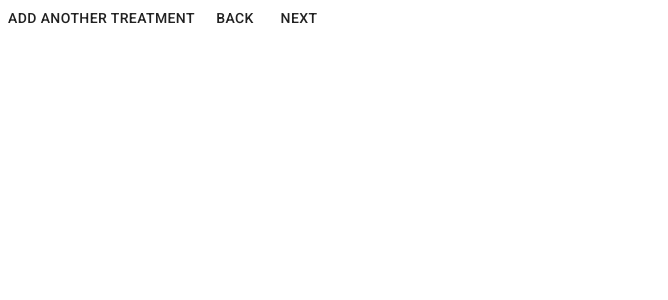
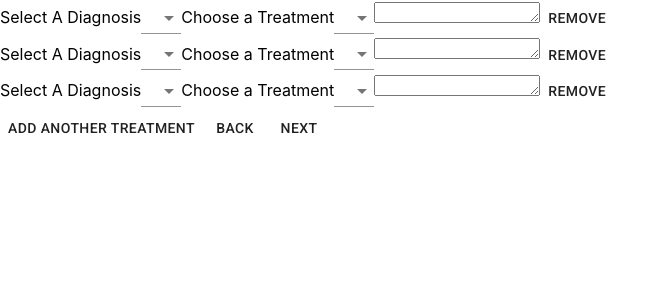
Before and after one commit to rginsberg549/rfa_v1, a React (Create React App) app in the folder client/: page /request-treatments in a window 1280 px wide. Shown: the top 300 px of the page, without its empty margins (0-668 px from the left). Built offline with nearby package versions, Linux system fonts and the light colour scheme.

Commit message:
refactoring RequestTreatment and TreatmentRow - this commit is incomplete

```diff
--- a/client/src/components/RequestTeatments.js
+++ b/client/src/components/RequestTeatments.js
@@ -1,19 +1,17 @@
-import React, { useContext, useState } from "react";
-import { Button, MenuItem } from '@material-ui/core';
-import FormObject from "../utils/FormContext";
+import React, { useState } from "react";
+import { Button } from '@material-ui/core';
 import { useHistory } from 'react-router-dom';
 import TreatmentRow from "../components/TreatmentRow";
-import selectedDiagnosisState from "../components/TreatmentRow";
 
 
 function RequestTreatments() {
-
   let history = useHistory();
 
-  const [treatmentRowState, setTreatmentRow] = useState({components: []})
-
-  const { updateRequestedTreatments } = useContext(FormObject);
-
+  const [treatmentRowState, setTreatmentRow] = useState([
+    { diagnosis: "Diagnosis 1", treatment: "", notes: "Note 1" },
+    { diagnosis: "Diagnosis 2", treatment: "", notes: "Note 2" },
+    { diagnosis: "Diagnosis 3", treatment: "", notes: "Note 3" },
+  ]);
 
   const handleNextClick = (event)=> {
     event.preventDefault();
@@ -26,17 +24,20 @@ function RequestTreatments() {
   }
 
   const renderTreatmentRow = () => {
-    const newTreatmentRow = [...treatmentRowState.components, <TreatmentRow/>];
-    setTreatmentRow({
-      components: newTreatmentRow
-    });
+    const newTreatmentRow = [...treatmentRowState,
+      {
+        id: "",
+        diagnosis: "",
+        treatment: "",
+        notes: "",
+      }]
+    setTreatmentRow(newTreatmentRow);
   }
-
 
 
   return (
     <div>
-      {treatmentRowState.components.map((i) => <TreatmentRow key={i} ></TreatmentRow>)}
+      {treatmentRowState.map(() => <TreatmentRow treatmentRowState={treatmentRowState}></TreatmentRow>)}
       <Button onClick={renderTreatmentRow.bind(this)}>Add Another Treatment</Button>
       <Button onClick={handleBackClick} type="submit" value="back">Back</Button>
       <Button onClick={handleNextClick} type="submit" value="next">Next</Button>
--- a/client/src/components/TreatmentRow.js
+++ b/client/src/components/TreatmentRow.js
@@ -4,36 +4,23 @@ import FormObject from "../utils/FormContext";
 import getDiagnosis from "../utils/getDiagnosis";
 import getTreatments from "../utils/getTreatments";
 
-function TreatmentRow() {
-
+function TreatmentRow(treatmentRowState) {
+  console.log(treatmentRowState);
 
   const [treatmentsState, setTreatments] = useState([]);
 
-  const [selectedDiagnosisState, setSelectedDiagnosis] = useState("");
-  const [selectedTreatmentsState, setSelectedTreatment] = useState("");
-  const [treatmentNotesState, setTreatmentNotes] = useState("");
-
-
-
-  const { updateRequestedTreatments } = useContext(FormObject);
-
   const handleDiagnosisChange = (event)=> {
       event.preventDefault();
-      setSelectedDiagnosis(event.target.value);
       const treatments = getTreatments(event.target.value);
       setTreatments(treatments);
-      updateRequestedTreatments(selectedDiagnosisState);
-      console.log(FormObject);
   }
 
   const handleTreatmentChange = (event)=> {
     event.preventDefault();
-    setSelectedTreatment(event.target.value);
   }
 
   const handleNotesChange = (event)=> {
     event.preventDefault();
-    setTreatmentNotes(event.target.value);
   }
 
   const handleDeleteTreatmentRow = (event)=> {
@@ -41,18 +28,18 @@ function TreatmentRow() {
 
   }
 
-  const diagnosis = getDiagnosis();
+  const diagnosisList = getDiagnosis();
 
   return (
     <form>
         <label>Select A Diagnosis</label>
-        <Select value={selectedDiagnosisState} onChange={handleDiagnosisChange} >
-          {diagnosis.map((item, i) =>
+        <Select value={treatmentRowState.diagnosis} onChange={handleDiagnosisChange} >
+          {diagnosisList.map((item, i) =>
             <MenuItem key={i} value={item}>{item}</MenuItem>)}
         </Select>
 
         <label>Choose a Treatment</label>
-        <Select value={selectedTreatmentsState} onChange={handleTreatmentChange} >
+        <Select onChange={handleTreatmentChange} >
           {treatmentsState.map((item,i)=>
             <MenuItem key={i} value={item}>{item}</MenuItem>)}
         </Select>
```
